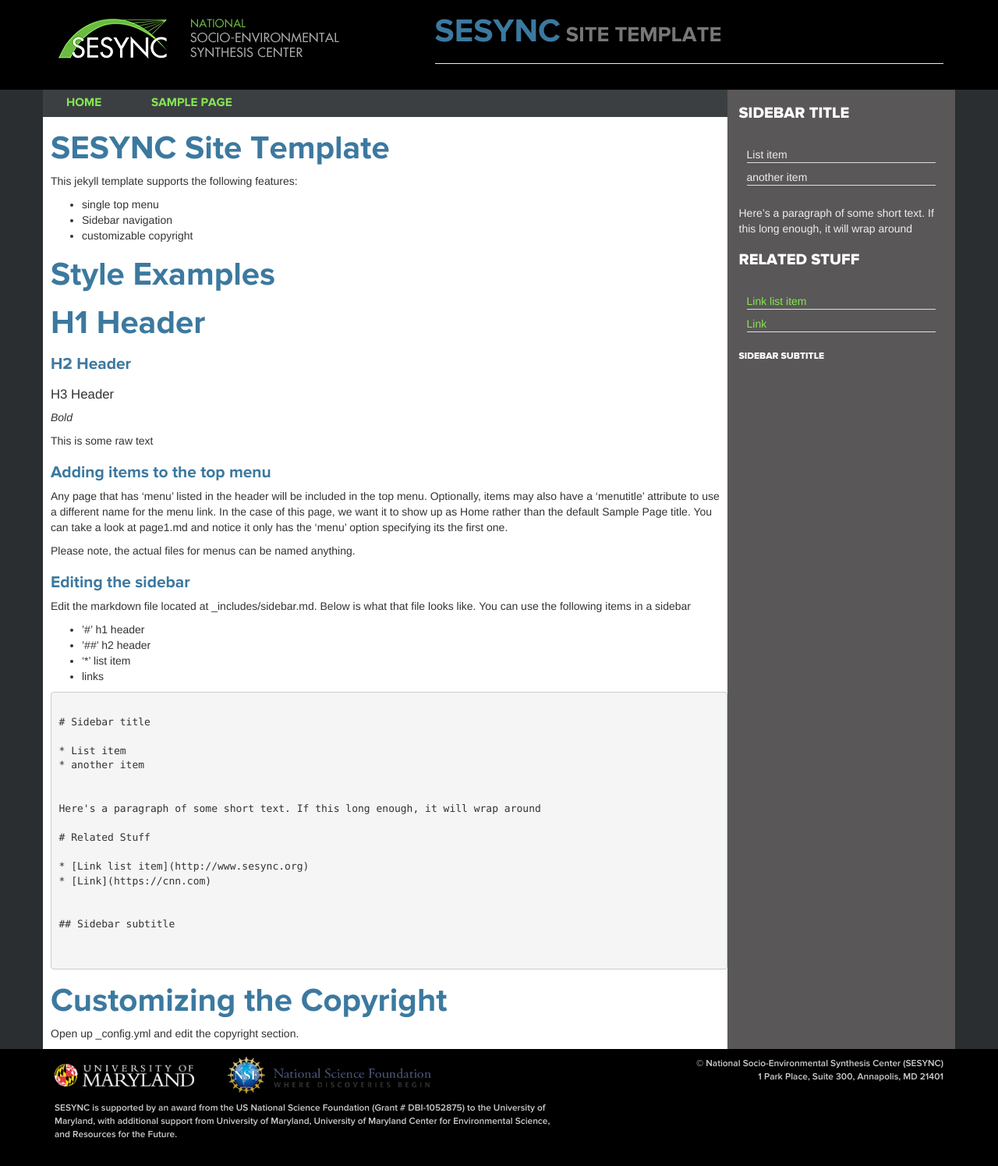
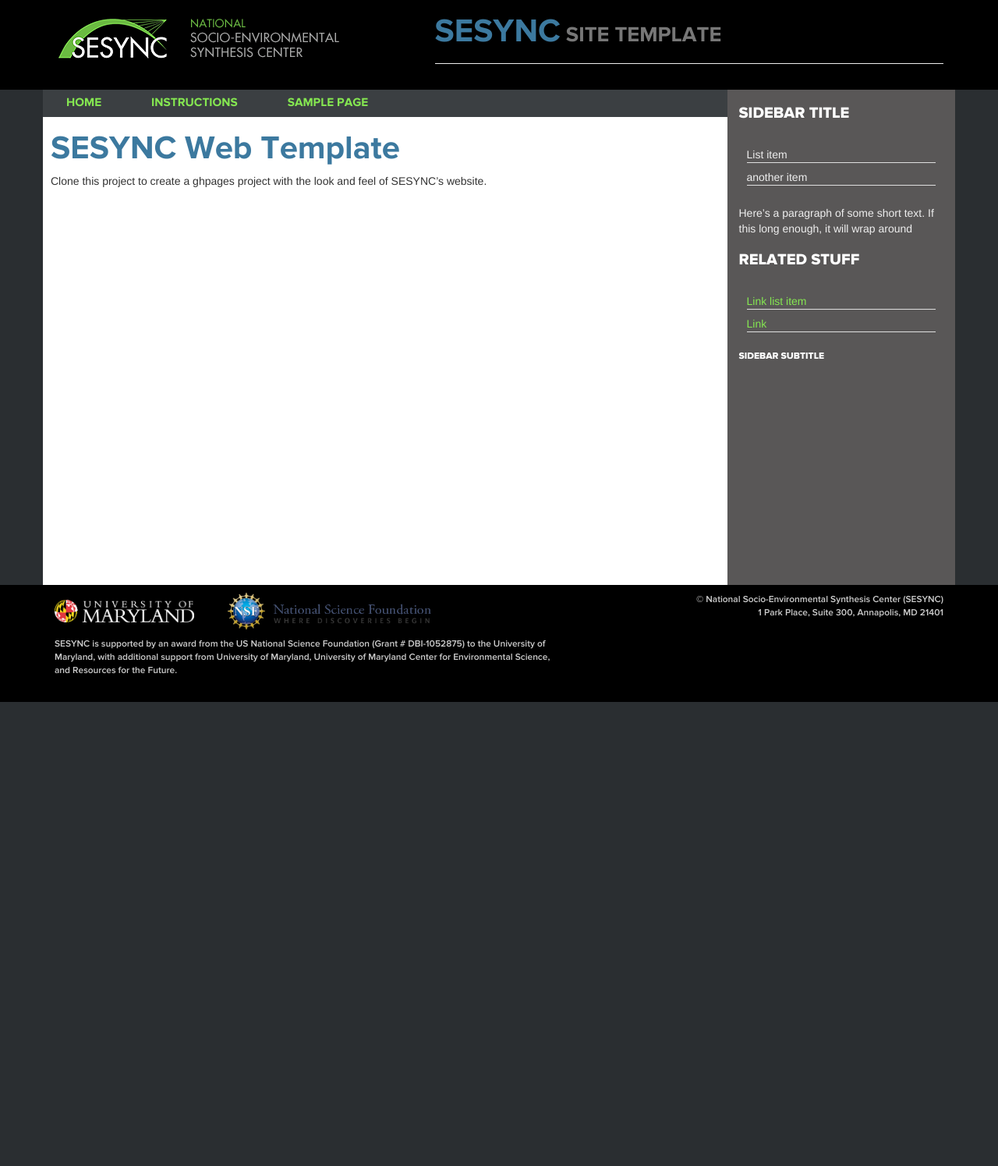
Before and after one commit to SESYNC-ci/sesync-backup, a Jekyll site: the page built from index.md, in a window 1280 px wide. Shown: the whole page at 78% size. Built offline with Jekyll 4.4.1, drawn with Linux system fonts in a browser that asks for light colours; nearby versions of some CDN libraries; after the commit the page ends 900 px from its top, so only the background shows below that.

Commit message:
framework for diff frontpage

```diff
--- a/_layouts/default.html
+++ b/_layouts/default.html
@@ -19,7 +19,7 @@
     <![endif]-->
   </head>
   <body>
-    <div id="wrap">
+    <div id="wrap" class="contentpage">
         {% include header.html %}
         <div class="main-body container">
             <!--<div class="row" >-->
--- a/css/sesync.css
+++ b/css/sesync.css
@@ -122,19 +122,29 @@
 }
     /* Medium Devices, Desktops */
 	@media only screen and (min-width : 992px) {
-        #wrap {
+        .contentpage {
             background: transparent url('../images/desktop-zone-content-bg.png') repeat-y;
+            background-position: center;
+        }
+        .frontpage {
+            background: transparent url('../images/desktop-zone-content-bg-fp.png') repeat-y;
             background-position: center;
         }
 	}
 
 	/* Large Devices, Wide Screens */
 	@media only screen and (min-width : 1200px) {
-        #wrap {
+        .contentpage {
             background: transparent url('../images/desktop-zone-content-bg-lg.png') repeat-y;
             background-position: center;
         }
+        .frontpage {
+            background: transparent url('../images/desktop-zone-content-bg-lg-fp.png') repeat-y;
+            background-position: center;
+        }
 	}
+
+
 
 .list-inline {
     margin-left: 0px;
--- a/index.md
+++ b/index.md
@@ -1,50 +1,10 @@
 ---
 title: Sample Page
 layout: default
-menu: 0
+menu: 1
 menutitle: Home
 ---
-# SESYNC Site Template
 
-This jekyll template supports the following features:
+# SESYNC Web Template
 
-* single top menu
-* Sidebar navigation
-* customizable copyright
-
-# Style Examples
-
-# H1 Header
-
-## H2 Header
-
-### H3 Header
-
-*Bold*
-
-This is some raw text
-
-## Adding items to the top menu
-
-Any page that has 'menu' listed in the header will be included in the top menu. Optionally, items may also have a 'menutitle' attribute to use a different name for the menu link. In the case of this page, we want it to show up as Home rather than the default Sample Page title. You can take a look at page1.md and notice it only has the 'menu' option specifying its the first one.
-
-Please note, the actual files for menus can be named anything.
-
-## Editing the sidebar
-
-Edit the markdown file located at _includes/sidebar.md. Below is what that file looks like. You can use the following items in a sidebar
-
-* '#' h1 header
-* '##' h2 header
-* '*' list item
-* links
-
-<pre>
-
-{% include sidebar.md %}
-
-</pre>
-
-# Customizing the Copyright
-
-Open up _config.yml and edit the copyright section.
+Clone this project to create a ghpages project with the look and feel of SESYNC's website.
--- /dev/null
+++ b/instructions.md
@@ -0,0 +1,50 @@
+---
+title: Template Instructions
+layout: default
+menu: 2
+menutitle: Instructions
+---
+# SESYNC Site Template
+
+This jekyll template supports the following features:
+
+* single top menu
+* Sidebar navigation
+* customizable copyright
+
+# Style Examples
+
+# H1 Header
+
+## H2 Header
+
+### H3 Header
+
+*Bold*
+
+This is some raw text
+
+## Adding items to the top menu
+
+Any page that has 'menu' listed in the header will be included in the top menu. Optionally, items may also have a 'menutitle' attribute to use a different name for the menu link. In the case of this page, we want it to show up as Home rather than the default Sample Page title. You can take a look at page1.md and notice it only has the 'menu' option specifying its the first one.
+
+Please note, the actual files for menus can be named anything.
+
+## Editing the sidebar
+
+Edit the markdown file located at _includes/sidebar.md. Below is what that file looks like. You can use the following items in a sidebar
+
+* '#' h1 header
+* '##' h2 header
+* '*' list item
+* links
+
+<pre>
+
+{% include sidebar.md %}
+
+</pre>
+
+# Customizing the Copyright
+
+Open up _config.yml and edit the copyright section.
```
Also changed, not shown: page1.md (+1 -1 lines), images/desktop-zone-content-bg-fp.png (added), images/desktop-zone-content-bg-lg-fp.png (added).
